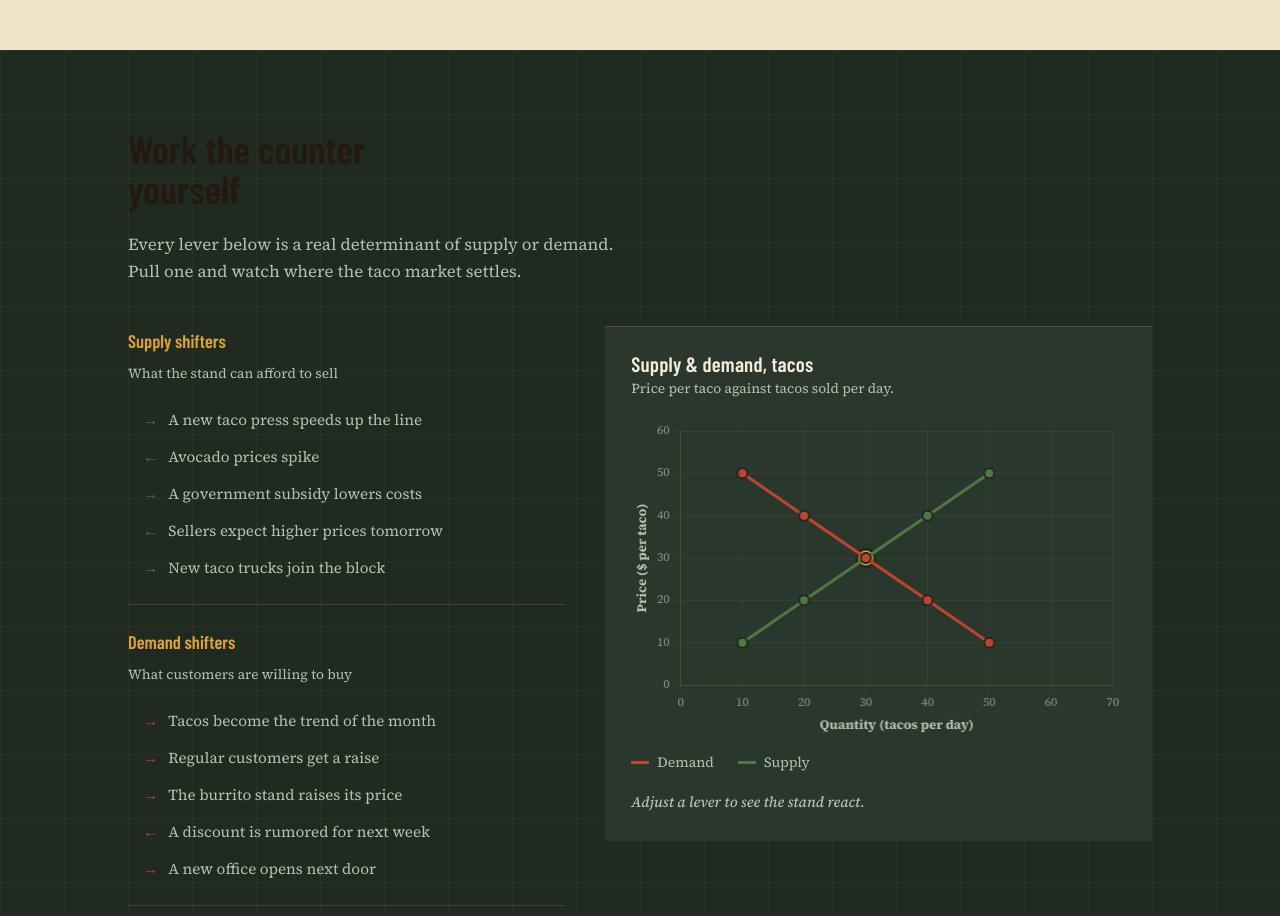
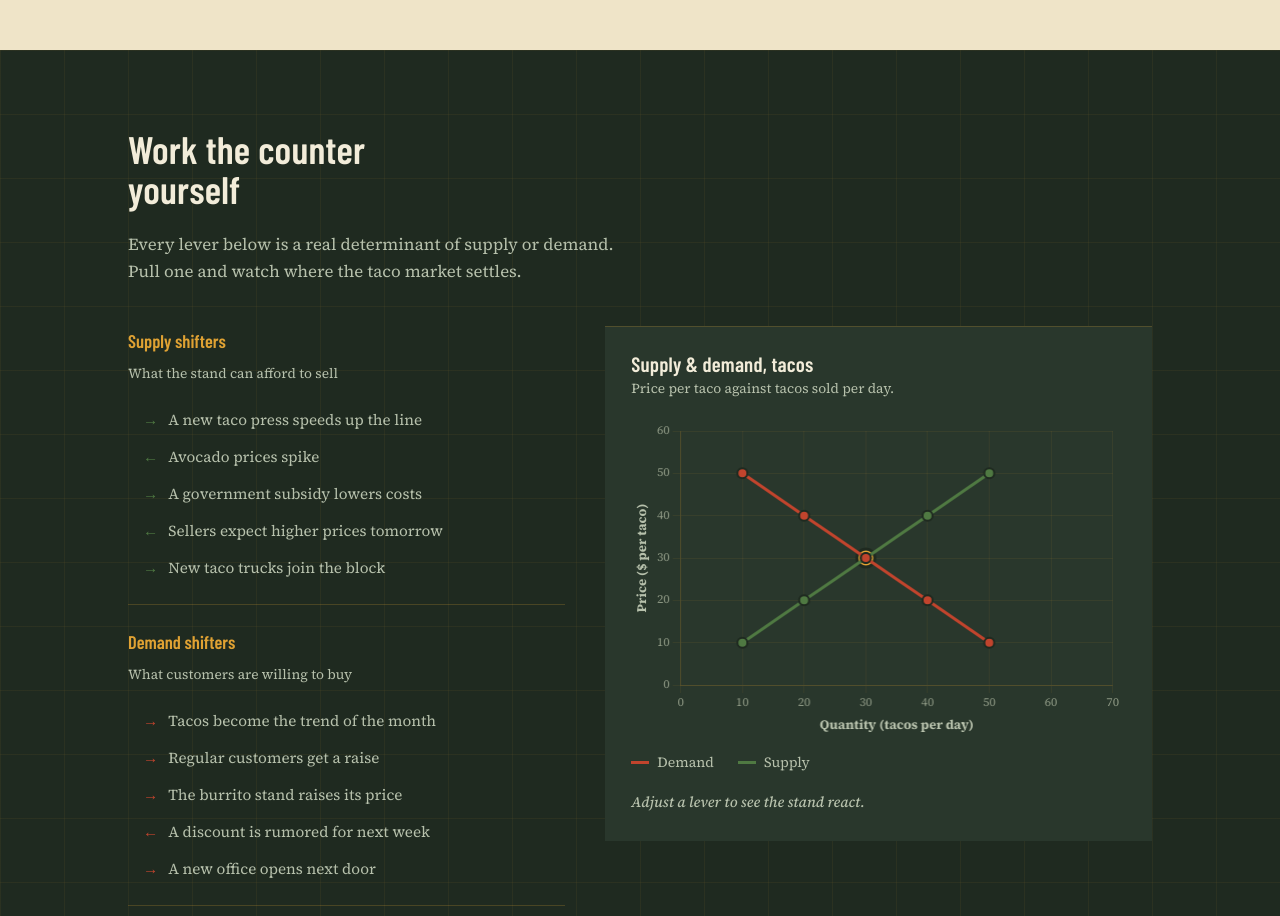
Before and after one commit to checonieto/streettaconomics, a plain HTML site: page index.html in a window 1280 px wide. Shown: the part 1900-2816 px from the top of the page. Drawn offline with nearby package versions, Linux system fonts and the light colour scheme; a web font is replaced by a local one.

Commit message:
Fix class name from 'on-board' to 'board'

```diff
--- a/index.html
+++ b/index.html
@@ -206,7 +206,7 @@
     margin-bottom:22px;
     max-width:16ch;
   }
-  .section.on-board h2{ color:var(--chalk); }
+  .section.board h2{ color:var(--chalk); }
 
   .about-grid p{
     max-width:62ch;
```
